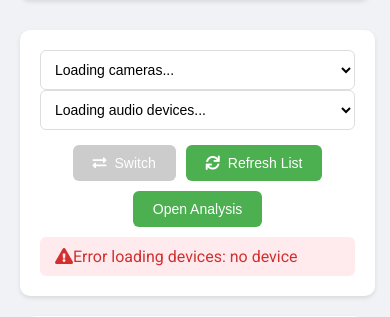
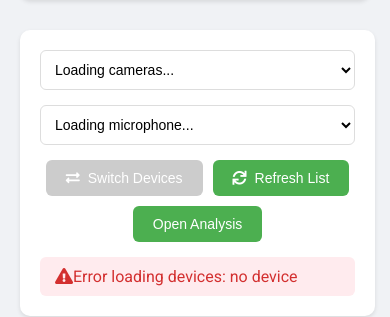
Before and after one commit to charli117/Video-Stream-Service, a Flask app: page / in a window 390 px wide. Shown: the part 116-433 px from the top of the page. Run offline with Flask 3, Linux system fonts and the light colour scheme; data that the repository does not hold is empty.

Commit message:
feat: 增加音频分析及设备切换功能

```diff
--- a/app/analyzer.py
+++ b/app/analyzer.py
@@ -185,7 +185,7 @@ class BaseAnalyzer:
         """启动分析线程"""
         self._threads = [
             Thread(target=self._analyze_loop),
-            Thread(target=self._llm_analyze)
+            Thread(target=self._llm_loop)  # 改用 _llm_loop 而不是 _llm_analyze
         ]
         for thread in self._threads:
             thread.daemon = True
--- a/static/css/style.css
+++ b/static/css/style.css
@@ -56,7 +56,7 @@ body {
 
 .select-wrapper {
     flex: 1;
-    min-width: 250px;
+    min-width: 50px;
 }
 
 .button-group {
@@ -338,3 +338,37 @@ button i {
     max-height: calc(90vh - 40px);
     transition: transform 0.3s ease;
 }
+.device-select-container {
+    display: flex;
+    align-items: center;
+    gap: 15px;
+    margin-bottom: 15px;
+}
+
+.select-group {
+    display: flex;
+    gap: 15px;
+    align-items: center;
+    flex: 2;
+}
+
+/* 合并所有的媒体查询 */
+@media (max-width: 1024px) {
+    .device-select-container {
+        flex-direction: column;
+    }
+
+    .select-group {
+        width: 100%;
+        flex-direction: column;
+    }
+
+    .button-group {
+        width: 100%;
+        justify-content: center;
+    }
+
+    .select-wrapper {
+        width: 100%;
+    }
+}
--- a/templates/index.html
+++ b/templates/index.html
@@ -12,14 +12,18 @@
         </header>
 
         <div class="controls">
-            <div class="camera-select">
-                <div class="select-wrapper">
-                    <select id="cameraSelect"><option value="">Loading cameras...</option></select>
-                    <select id="audioSelect"><option value="">Loading audio devices...</option></select>
+            <div class="device-select-container">
+                <div class="select-group">
+                    <div class="select-wrapper">
+                        <select id="cameraSelect"><option value="">Loading cameras...</option></select>
+                    </div>
+                    <div class="select-wrapper">
+                        <select id="audioSelect"><option value="">Loading microphone...</option></select>
+                    </div>
                 </div>
                 <div class="button-group">
                     <button id="switchButton" onclick="switchDevices()" disabled>
-                        <i class="fas fa-exchange-alt"></i> Switch
+                        <i class="fas fa-exchange-alt"></i> Switch Devices
                     </button>
                     <button id="refreshButton" onclick="loadDevices()">
                         <i class="fas fa-sync"></i> Refresh List
```
